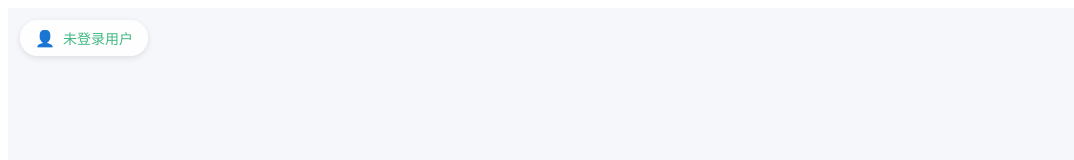
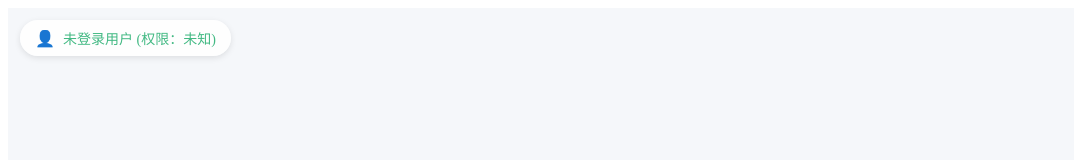
Before and after one commit to CyberZoe7/text2sql, a Vue app in the folder frontend/: page /query in a window 1280 px wide. Shown: the top 160 px of the page, without its empty margins (0-1074 px from the left). Built offline with nearby package versions, Linux system fonts and the light colour scheme.

Commit message:
显示权限

```diff
--- a/frontend/src/components/Login.vue
+++ b/frontend/src/components/Login.vue
@@ -62,12 +62,20 @@ async handleLogin() {
       password: this.password,
     });
     if (response.data.success) {
-      this.errorMessage = "";
-      // 通过路由参数传递用户名
-      this.$router.push({
-        path: "/query",
-        query: { username: this.username }
-      });
+        this.errorMessage = "";
+        // 添加权限处理
+        const userPermission = response.data.permission;
+
+        // 使用本地存储保存权限（可选）
+        localStorage.setItem('userPermission', userPermission);
+
+        this.$router.push({
+          path: "/query",
+          query: {
+            username: this.username,
+            permission: userPermission  // 通过路由传递权限
+          }
+        });
     } else {
       this.errorMessage = "用户名或密码错误！";
     }
--- a/frontend/src/components/QueryForm.vue
+++ b/frontend/src/components/QueryForm.vue
@@ -1,9 +1,11 @@
 <template>
   <div class="container">
-    <!-- 新增用户名显示 -->
+    <!-- 新增用户信息显示，用户名后面显示权限 -->
     <div class="user-info">
       <span class="username-icon">👤</span>
-      <span class="username-text">{{ username }}</span>
+      <span class="username-text">
+        {{ username }} (权限：{{ permission }})
+      </span>
     </div>
     <div class="card">
       <h2>基于 Text2SQL 的智能数据库查询系统</h2>
@@ -38,11 +40,17 @@
 
 <script>
 import { ref, computed } from 'vue';
-import { useRoute } from 'vue-router'; // 新增路由导入
+import { useRoute } from 'vue-router'; // 导入 useRoute 获取路由参数
 import axios from 'axios';
-import {QUERY_URL} from "@/api";
+import { QUERY_URL } from "@/api";
+
 export default {
   setup() {
+    // 从路由中读取 username 和 permission 参数
+    const route = useRoute();
+    const username = ref(route.query.username || '未登录用户');
+    const permission = ref(route.query.permission || '未知');
+
     const sentence = ref('');
     const result = ref(null);
     const loading = ref(false);
@@ -74,12 +82,10 @@ export default {
         loading.value = false;
       }
     };
-    const route = useRoute();
-    // 新增用户名响应式数据（示例数据，可根据实际情况从store或localStorage获取）
-    const username = ref(route.query.username || '未登录用户');
 
     return {
       username,
+      permission,
       sentence,
       result,
       loading,
@@ -87,7 +93,6 @@ export default {
       tableHeaders,
       submitQuery
     };
-    // 新增用户名响应式数据（示例数据，可根据实际情况从store或localStorage获取）
   }
 };
 </script>
@@ -117,8 +122,6 @@ export default {
   color: #42b983;
   font-weight: 500;
 }
-
-
 
 /* 页面容器居中并添加背景色 */
 .container {
```
Also changed, not shown: 1 other file (tests, documents, lock files or other folders).
